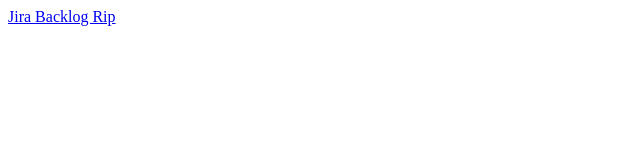
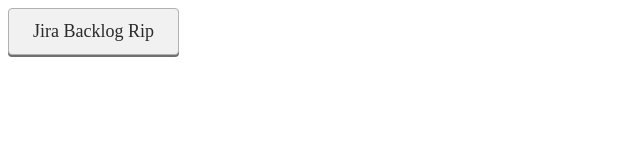
Before and after one commit to tobomedia/backlogripper, a plain HTML site: page index.html in a window 1280 px wide. Shown: the whole page, without its empty margins (0-640 px from the left). Drawn offline with Linux system fonts and the light colour scheme.

Commit message:
Update index.html

```diff
--- a/index.html
+++ b/index.html
@@ -1,3 +1,3 @@
-<a href="javascript:(function getGetTicketList(){var sprintCode=prompt('Enter Sprint code:','i.e. NA01').toUpperCase(),headings=document.querySelectorAll('div.ghx-name'),currentSprint,epics={},listContent='';if(headings.forEach(h=>{h.innerText===sprintCode&&(currentSprint=h)}),currentSprint){var currentSprintParent=currentSprint.parentNode.parentNode.parentNode,issues=currentSprintParent.querySelectorAll('.js-issue');Array.prototype.map.call(issues,t=>{var currEpic;currEpic=t.querySelector('[class*=&quot;ghx-label-&quot;]')?t.querySelector('[class*=&quot;ghx-label-&quot;]').innerText.replace(RegExp(' ','g'),'_'):'Non_Epic_Related',epics[currEpic]||(epics[currEpic]=[]),epics[currEpic].push(`${t.dataset.issueKey} <b>${t.classList.contains('ghx-done')?'DONE 🎉':''}</b> - ${t.querySelector('.ghx-summary').dataset.tooltip}`)});var listEle=currentSprintParent.appendChild(document.createElement('ul'));return listEle.setAttribute('contenteditable',!0),Object.keys(epics).map(l=>{listContent+='<h4>'+l.replace(RegExp('_','g'),' ')+'</h4>',epics[l].map(t=>{listContent+='<li>'+t+'</li>'})}),listEle.innerHTML=listContent,listEle.scrollIntoView(),!0}confirm('Sprint not found!')})();">
+<a style="background: #f1f1f1;border: 1px solid #b1b1b1;border-radius: 4px;box-shadow: 0 2px 0 0 #6f6f6f;color: #2a2a2a;  cursor: move; display: inline-block; font-size: 18px; padding: 12px 24px;position: relative; text-decoration: none;" href="javascript:(function(){var sprintCode=prompt('Enter Sprint code:','i.e. NA01').toUpperCase(),headings=document.querySelectorAll('div.ghx-name'),currentSprint,epics={},listContent='';if(headings.forEach(h=>{h.innerText===sprintCode&amp;&amp;(currentSprint=h)}),currentSprint){var currentSprintParent=currentSprint.parentNode.parentNode.parentNode,issues=currentSprintParent.querySelectorAll('.js-issue');Array.prototype.map.call(issues,t=>{var currEpic;currEpic=t.querySelector('[class*=&quot;ghx-label-&quot;]')?t.querySelector('[class*=&quot;ghx-label-&quot;]').innerText.replace(RegExp(' ','g'),'_'):'Non_Epic_Related',epics[currEpic]||(epics[currEpic]=[]),epics[currEpic].push(t.dataset.issueKey+'<b>'+(t.classList.contains('ghx-done')?'DONE 🎉':'')+'</b> - '+t.querySelector('.ghx-summary').dataset.tooltip)});var listEle=currentSprintParent.appendChild(document.createElement('ul'));return listEle.setAttribute('contenteditable',!0),Object.keys(epics).map(l=>{listContent+='<h4>'+l.replace(RegExp('_','g'),' ')+'</h4>',epics[l].map(t=>{listContent+='<li>'+t+'</li>'})}),listEle.innerHTML=listContent,listEle.scrollIntoView(),!0}confirm('Sprint not found!')})();">
 Jira Backlog Rip
 </a>
```
